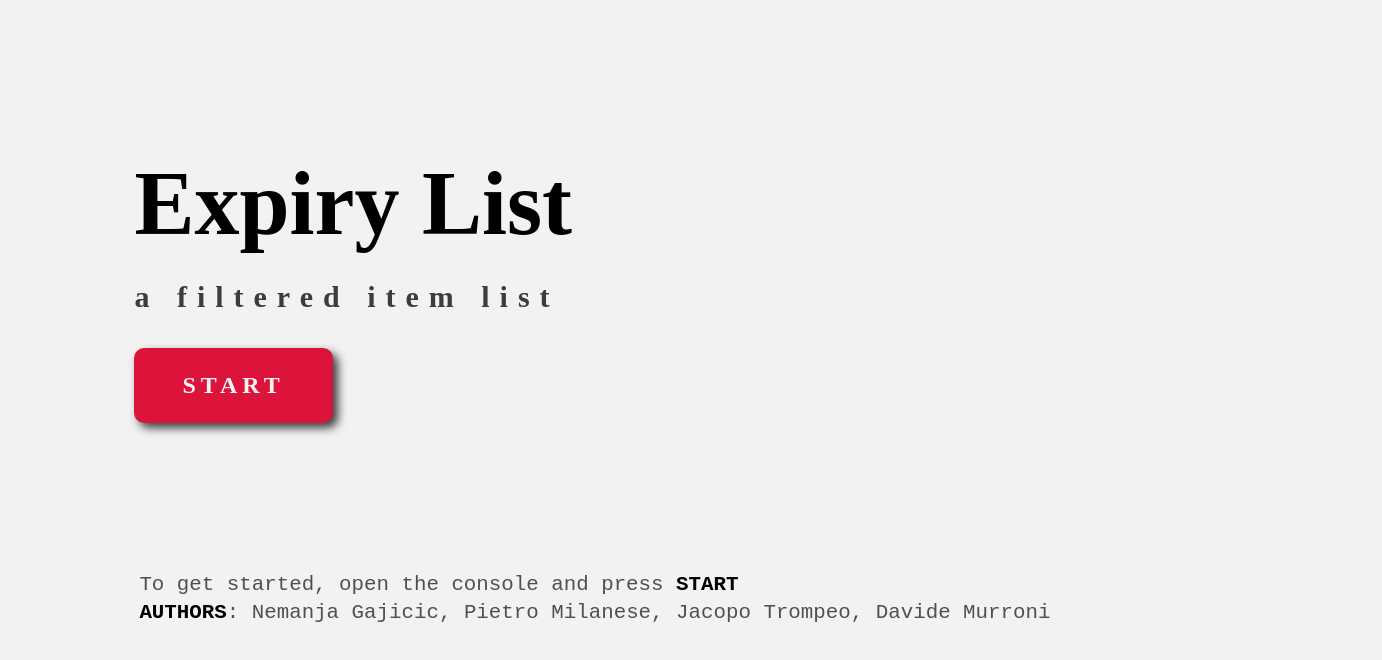
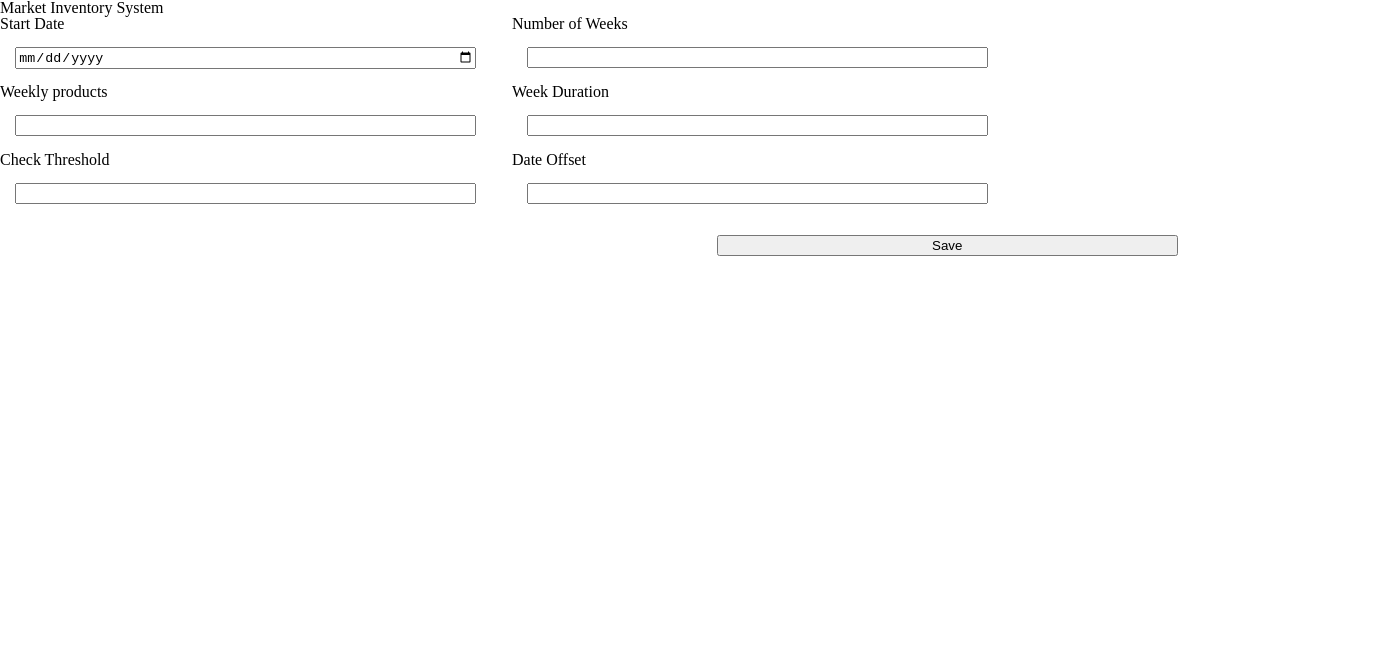
Before and after one commit to CristianoFFinotto/project-market-v2-html-css-js, a plain HTML site: page index.html in a window 1280 px wide. Shown: the whole page, 1382 px wide, since content can reach past the window. Drawn offline with Linux system fonts and the light colour scheme.

Commit message:
added reset.css & style.css in folder styles / update form HTML & CSS

```diff
--- a/index.html
+++ b/index.html
@@ -1,30 +1,81 @@
 <!DOCTYPE html>
 <html lang="en">
-
   <head>
-    <meta charset="UTF-8">
-    <meta http-equiv="X-UA-Compatible" content="IE=edge">
-    <meta name="viewport" content="width=device-width, initial-scale=1.0">
-    <meta name="description" content="HTML of our Javascript Project">
-    <meta name="author" content="Nemanja Gajicic, Pietro Milanse, Davide Murroni, Jacopo Trompeo">
-    <title>Expiry List</title>
-    <link rel="stylesheet" href="./styles/styles.css">
+    <meta charset="UTF-8" />
+    <meta http-equiv="X-UA-Compatible" content="IE=edge" />
+    <meta name="viewport" content="width=device-width, initial-scale=1.0" />
+    <meta name="description" content="HTML of our Javascript Project" />
+    <meta name="author" content="Cristiano Finotto" />
+    <meta name="author" content="Paolo Gippa" />
+    <meta name="author" content="Davide Murroni" />
+    <meta name="author" content="Simone Sporeni" />
+    <title>Market Project</title>
+    <link rel="stylesheet" href="./styles/reset.css" />
+    <link rel="stylesheet" href="./styles/style.css" />
   </head>
 
   <body>
-
-    <div>
-        <h1>Expiry List</h1>
-        <h2>A filtered Item List</h2>
-        <button id="start">Start</button>
+    <header>
+      <h1>Market Inventory System</h1>
+    </header>
+    <main>
+      <form action="./index.html">
+        <div class="container">
+          <div class="form-container">
+            <label for="start-date">Start Date</label><br />
+            <input type="date" id="start-date" name="start-date" />
           </div>
-
-    <div>
-        <p>To get started, open the console and press <span>start</span></p>
-        <p><span>Authors</span>: Nemanja Gajicic, Pietro Milanese, Jacopo Trompeo, Davide Murroni</p>
+          <div class="form-container">
+            <label for="weeks" class="">Number of Weeks</label>
+            <input type="number" id="weeks" name="weeks" pattern="[0-9]" maxlength="2">
           </div>
-
+          <div class="form-container">
+            <label for="weekly-products" class="">Weekly products</label>
+            <input
+              type="number"
+              id="weekly-products"
+              name="weekly-products"
+              pattern="[0-9]"
+              maxlength="2"
+              required
+            />
+          </div>
+          <div class="form-container">
+            <label for="days-in-week">Week Duration</label>
+            <input
+              type="number"
+              id="days-in-week"
+              name="days-in-week"
+              pattern="[0-9]"
+              maxlength="2"
+              required
+            />
+          </div>
+          <div class="form-container">
+            <label for="check-threshold">Check Threshold</label>
+            <input
+              type="number"
+              id="check-threshold"
+              pattern="[0-9]"
+              maxlength="2"
+              required
+            />
+          </div>
+          <div class="form-container">
+            <label for="date-offset">Date Offset</label>
+            <input
+              type="number"
+              id="date-offset"
+              name="date-offset"
+              pattern="[0-9]"
+              maxlength="2"
+              required
+            />
+            <input type="submit" id="save" name="save" value="Save" />
+          </div>
+          </div>
+      </form>
+    </main>
     <script type="module" src="./scripts/main.mjs"></script>
   </body>
-
 </html>
--- /dev/null
+++ b/styles/reset.css
@@ -0,0 +1,43 @@
+html, body, div, span, applet, object, iframe,
+h1, h2, h3, h4, h5, h6, p, blockquote, pre,
+a, abbr, acronym, address, big, cite, code,
+del, dfn, em, img, ins, kbd, q, s, samp,
+small, strike, strong, sub, sup, tt, var,
+b, u, i, center,
+dl, dt, dd, ol, ul, li,
+fieldset, form, label, legend,
+table, caption, tbody, tfoot, thead, tr, th, td,
+article, aside, canvas, details, embed,
+figure, figcaption, footer, header, hgroup,
+menu, nav, output, ruby, section, summary,
+time, mark, audio, video {
+	margin: 0;
+	padding: 0;
+	border: 0;
+	font-size: 100%;
+	font: inherit;
+	vertical-align: baseline;
+}
+/* HTML5 display-role reset for older browsers */
+article, aside, details, figcaption, figure,
+footer, header, hgroup, menu, nav, section {
+	display: block;
+}
+body {
+	line-height: 1;
+}
+ol, ul {
+	list-style: none;
+}
+blockquote, q {
+	quotes: none;
+}
+blockquote:before, blockquote:after,
+q:before, q:after {
+	content: '';
+	content: none;
+}
+table {
+	border-collapse: collapse;
+	border-spacing: 0;
+}
--- /dev/null
+++ b/styles/style.css
@@ -0,0 +1,30 @@
+
+
+*,
+*::before,
+*::after {
+    box-sizing: border-box;
+}
+
+.container {
+    display: flex;
+    flex-direction: row;
+    flex-wrap: wrap;
+    width: 100%;
+}
+
+.form-container {
+    width: 40%;
+
+}
+
+
+input {
+    width: 90%;
+    margin: 3%;
+}
+
+input[type="submit"] {
+    margin-left: 40%;
+    margin-right: 40%;
+}
--- a/styles/styles.css
+++ /dev/null
@@ -1,69 +0,0 @@
-/**
-* styles.css
-*
-* This is the main css file used to style the entire application.
-*/
-
-body {
-    font-family: serif;
-    background-color: rgb(242, 242, 242);
-}
-
-/* main container, contains title, subtitle, and button */
-div {
-    margin-top: 12%;
-    margin-left: 10%;
-}
-
-div h1 {
-    font-size: 90px;
-    margin: 0 0 1% 0;
-}
-
-div h2 {
-    font-size: 30px;
-    text-transform: lowercase;
-    letter-spacing: 10px;
-    color: rgb(60, 60, 60);
-}
-
-button {
-    background-color: crimson;
-    border: 0;
-    border-radius: 10px;
-    padding: 1em 2em;
-    color: rgb(242, 242, 242);
-    font-size: 1.5em;
-    text-transform: uppercase;
-    letter-spacing: 5px;
-    transition: ease-out 0.35s;
-    font-family: inherit;
-    font-weight: bold;
-    margin-top: 10px;
-    box-shadow: 5px 5px 10px rgb(60, 60, 60);
-}
-
-button:hover {
-    cursor: pointer;
-    background-color: rgb(238, 255, 0);
-    color: black;
-}
-
-/* secondary container, containes two paragraphs */
-div:nth-of-type(2) {
-    margin-left: 10%;
-    margin-top: 150px;
-}
-
-p {
-    margin: 5px;
-    font-size: 1.6em;
-    font-family: monospace;
-    color: rgb(80, 80, 80);
-}
-
-span {
-    font-weight: bold;
-    text-transform: uppercase;
-    color: black;
-}
```
Lines whose indentation alone changed are shown as unchanged.
